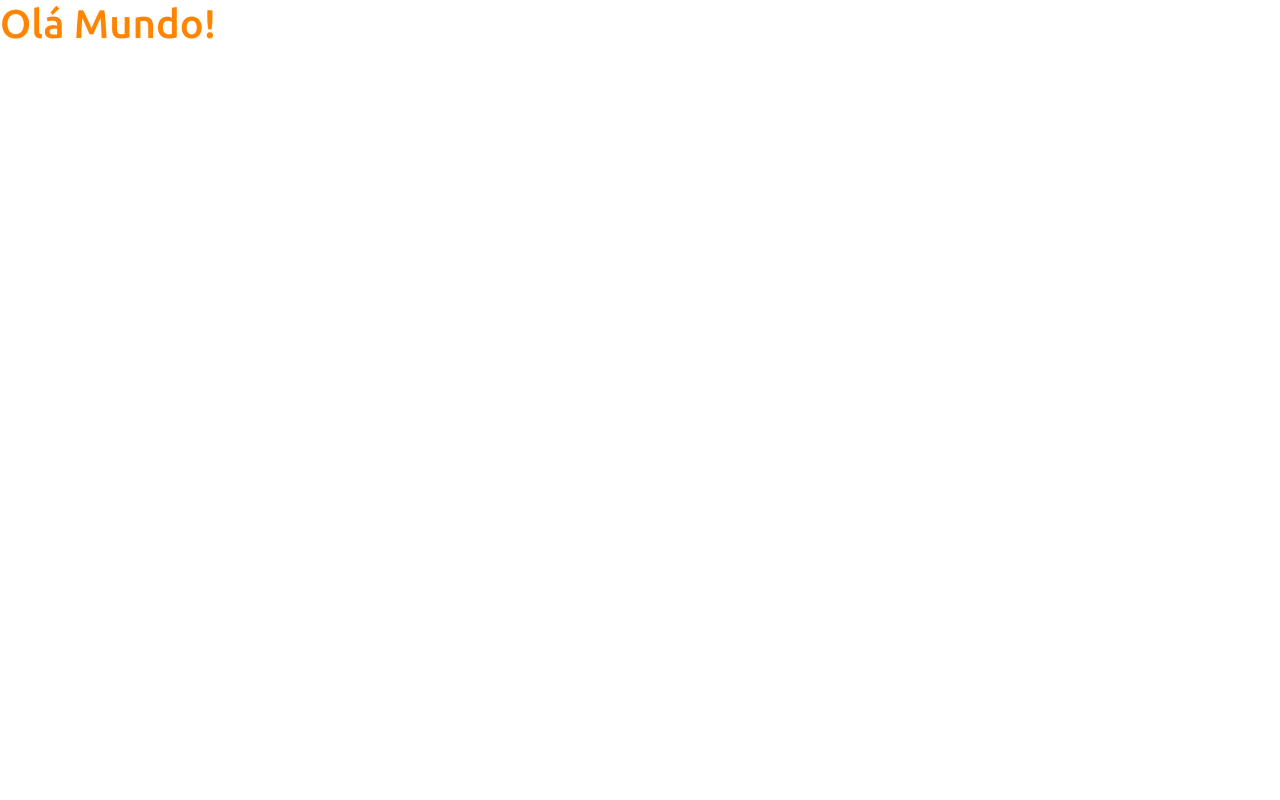
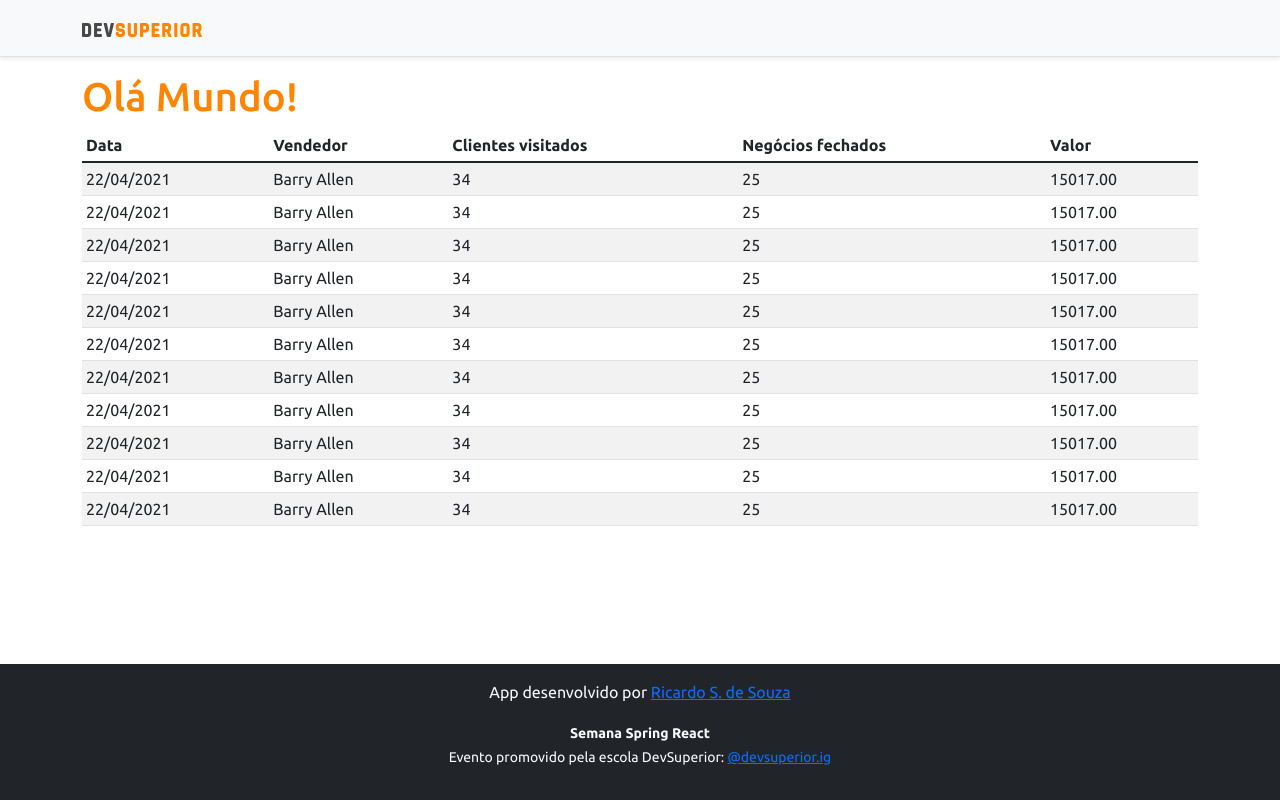
Before and after one commit to SricardoSdSouza/projeto-sds3, a React (Create React App) app in the folder frontend/: page / in a window 1280 px wide. Built offline with nearby package versions, Linux system fonts and the light colour scheme.

Commit message:
Basic static components
Componentes basicos estáticos

```diff
--- a/frontend/src/App.tsx
+++ b/frontend/src/App.tsx
@@ -1,10 +1,19 @@
+import NavBar from 'components/NavBar';
+import Footer from 'components/Footer';
 import React from 'react';
+import DataTable from 'components/DataTable';
 
 function App() {
   return (
-    <div>
-      <h1 className="text-primary">Olá Mundo!</h1>
-    </div>
+    <>
+      <NavBar />
+
+      <div className="container">
+        <h1 className="text-primary">Olá Mundo!</h1>
+        <DataTable />
+      </div>
+      <Footer />
+    </>
   );
 }
 
--- /dev/null
+++ b/frontend/src/components/DataTable/index.tsx
@@ -0,0 +1,98 @@
+const DataTable = () => {
+    return (
+        <div className="table-responsive">
+            <table className="table table-striped table-sm">
+                <thead>
+                    <tr>
+                        <th>Data</th>
+                        <th>Vendedor</th>
+                        <th>Clientes visitados</th>
+                        <th>Negócios fechados</th>
+                        <th>Valor</th>
+                    </tr>
+                </thead>
+                <tbody>
+                    <tr>
+                        <td>22/04/2021</td>
+                        <td>Barry Allen</td>
+                        <td>34</td>
+                        <td>25</td>
+                        <td>15017.00</td>
+                    </tr>
+                    <tr>
+                        <td>22/04/2021</td>
+                        <td>Barry Allen</td>
+                        <td>34</td>
+                        <td>25</td>
+                        <td>15017.00</td>
+                    </tr>
+                    <tr>
+                        <td>22/04/2021</td>
+                        <td>Barry Allen</td>
+                        <td>34</td>
+                        <td>25</td>
+                        <td>15017.00</td>
+                    </tr>
+                    <tr>
+                        <td>22/04/2021</td>
+                        <td>Barry Allen</td>
+                        <td>34</td>
+                        <td>25</td>
+                        <td>15017.00</td>
+                    </tr>
+                    <tr>
+                        <td>22/04/2021</td>
+                        <td>Barry Allen</td>
+                        <td>34</td>
+                        <td>25</td>
+                        <td>15017.00</td>
+                    </tr>
+                    <tr>
+                        <td>22/04/2021</td>
+                        <td>Barry Allen</td>
+                        <td>34</td>
+                        <td>25</td>
+                        <td>15017.00</td>
+                    </tr>
+                    <tr>
+                        <td>22/04/2021</td>
+                        <td>Barry Allen</td>
+                        <td>34</td>
+                        <td>25</td>
+                        <td>15017.00</td>
+                    </tr>
+                    <tr>
+                        <td>22/04/2021</td>
+                        <td>Barry Allen</td>
+                        <td>34</td>
+                        <td>25</td>
+                        <td>15017.00</td>
+                    </tr>
+                    <tr>
+                        <td>22/04/2021</td>
+                        <td>Barry Allen</td>
+                        <td>34</td>
+                        <td>25</td>
+                        <td>15017.00</td>
+                    </tr>
+                    <tr>
+                        <td>22/04/2021</td>
+                        <td>Barry Allen</td>
+                        <td>34</td>
+                        <td>25</td>
+                        <td>15017.00</td>
+                    </tr>
+                    <tr>
+                        <td>22/04/2021</td>
+                        <td>Barry Allen</td>
+                        <td>34</td>
+                        <td>25</td>
+                        <td>15017.00</td>
+                    </tr>
+                </tbody>
+            </table>
+        </div>
+    );
+}
+
+export default DataTable;
--- /dev/null
+++ b/frontend/src/components/Footer/index.tsx
@@ -0,0 +1,14 @@
+const Footer = () => {
+    return (
+        <footer className="footer mt-auto py-3 bg-dark">
+            <div className="container">
+                <p className="text-light">App desenvolvido por <a href="https://github.com/SricardoSdSouza" target="_blank" rel="noreferrer">Ricardo S. de Souza</a></p>
+                <p className="text-light"><small><strong>Semana Spring React</strong><br />
+                    Evento promovido pela escola DevSuperior: <a href="https://instagram.com/devsuperior.ig" target="_blank" rel="noreferrer">@devsuperior.ig</a></small></p>
+            </div>
+        </footer>
+
+    );
+}
+
+export default Footer;
--- /dev/null
+++ b/frontend/src/components/NavBar/index.tsx
@@ -0,0 +1,16 @@
+import React from 'react';
+import ImgDsDark from 'assets/img/ds-dark.svg';
+
+const NavBar = () => {
+    return (
+        <div className="d-flex flex-column flex-md-row align-items-center p-3 px-md-4 mb-3 bg-light border-bottom shadow-sm">
+            <div className="container">
+                <nav className="my-2 my-md-0 mr-md-3">
+                     <img src={ImgDsDark} alt="DevSuperior" width="120" />
+                </nav>
+            </div>
+        </div>
+    );
+}
+
+export default NavBar;
```
Also changed, not shown: frontend/src/assets/img/ds-dark.svg (added).
